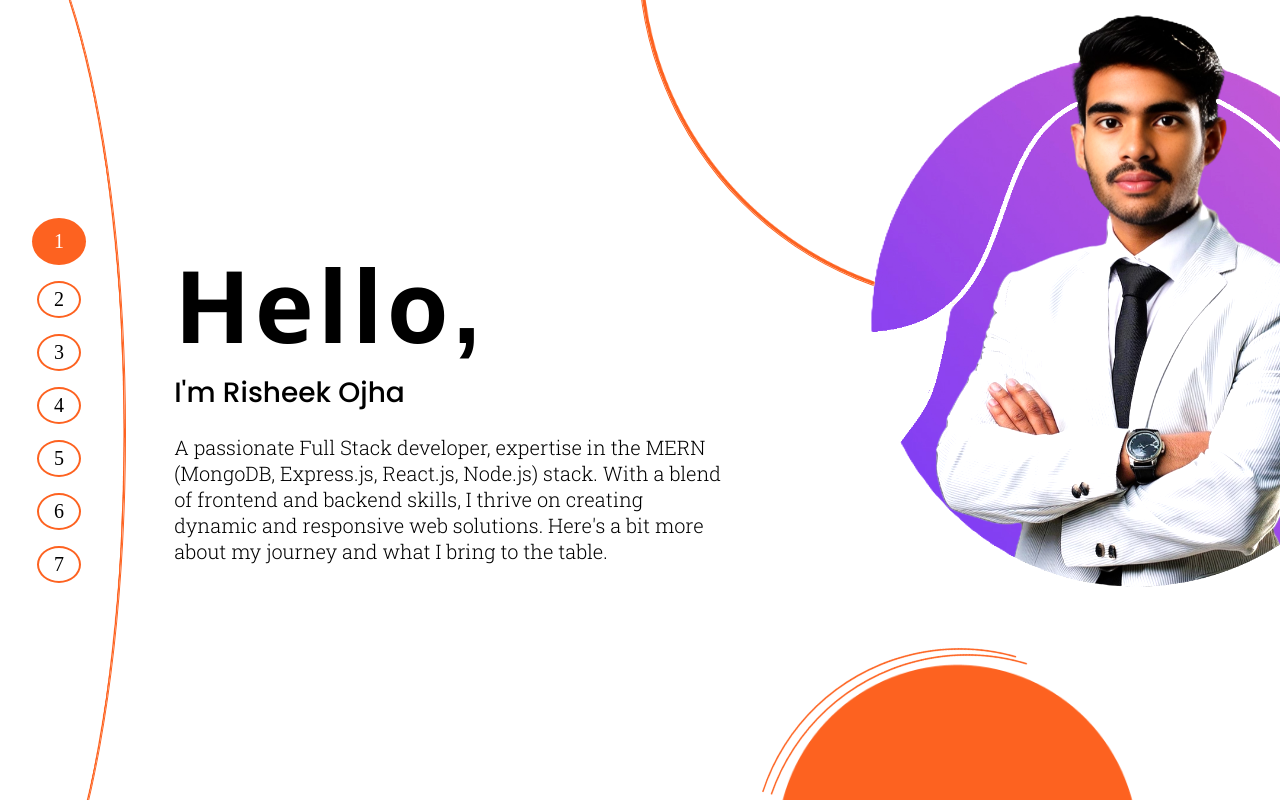
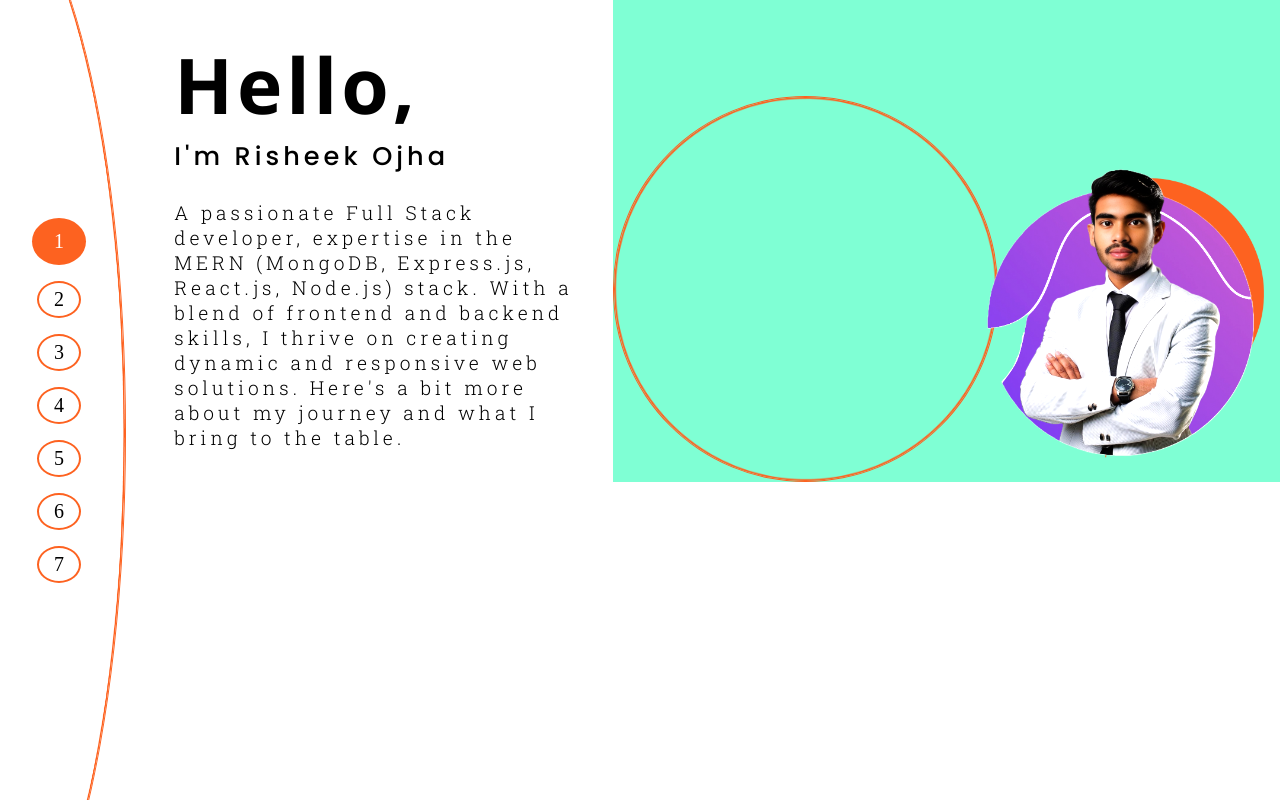
Before and after one commit to RisheekOjha24/My-Portfolio, a React (Vite) app: page / in a window 1280 px wide. Shown: the top 800 px of the page. Built offline with nearby package versions, Linux system fonts and the light colour scheme; a web font is replaced by a local one.

Commit message:
process tomake repsovine

```diff
--- a/src/pages/Btn1Page.jsx
+++ b/src/pages/Btn1Page.jsx
@@ -1,15 +1,17 @@
-import React from 'react'
+import React from "react";
 import styles from "../styles/Btn1Page.module.css";
-import solidCircle from "../assets/solidCircle.png"
-import arc from "../assets/arc.png"
+import solidCircle from "../assets/solidCircle.png";
+import arc from "../assets/arc.png";
 import bigCircle from "../assets/bigCircle.png";
 import myImage from "../assets/my-image-Photoroom.png";
 
 function Btn1Page() {
   return (
-    <div className={styles.Box}>
-      <div className={styles["left-part"]}>
-        <div className={styles["centre-part"]}><h1>Hello<span>,</span>
+    <div className={styles.Container}>
+      <div className={styles.LeftPart}>
+        <div className={styles.CentrePart}>
+          <h1>
+            Hello<span>,</span>
           </h1>
           <h2>I'm Risheek Ojha</h2>
           <br />
@@ -23,23 +25,23 @@ function Btn1Page() {
         </div>
       </div>
 
-      <div className={styles["right-part"]}>
-        <img
-          src={bigCircle}
-          alt="big circle"
-          className={styles["big-circle"]}
-        />
+      <div className={styles.RightPart}>
+        <img src={bigCircle} alt="big circle" className={styles.BigCircle} />
         <img
           src={solidCircle}
           alt="image of circle"
-          className={styles["solid-circle"]}
+          className={styles.SolidCircle}
         />
-        <img src={myImage} alt="my image" className={styles["my-image"]} />
-        <img src={arc} alt="an arc" className={styles["arc"]} />
-        <img src={arc} alt="an arc" className={`${styles["arc"]} ${styles["arc2"]}`} />
+        <img src={myImage} alt="my image" className={styles.MyImage} />
+        <img src={arc} alt="an arc" className={styles.Arc} />
+        <img
+          src={arc}
+          alt="an arc"
+          className={`${styles.Arc} ${styles.Arc2}`}
+        />
       </div>
     </div>
   );
 }
 
-export default Btn1Page
+export default Btn1Page;
--- a/src/styles/Btn1Page.module.css
+++ b/src/styles/Btn1Page.module.css
@@ -1,77 +1,107 @@
 @import url('https://fonts.googleapis.com/css2?family=Montserrat:wght@500&family=Poppins:wght@500&family=Roboto+Slab:wght@300&display=swap');
-/* family=RobotoSlab:wght@300&*/
-.Box{
+
+.Container {
   display: flex;
-    height: 100%;
   background-color: aquamarine;
 }
-.left-part{
-    flex: 1.2;
+
+.LeftPart {
+  flex: 1;
   background-color: white;
-    display:flex;
-    justify-content:start;
+  display: flex;
+  justify-content: flex-start;
   align-items: center;
+  padding: 2rem;
 }
-.right-part{
-    flex:1;
-    background-color: white;
+
+.CentrePart {
+  font-family: 'Segoe UI', Tahoma, Geneva, Verdana, sans-serif;
+  letter-spacing: 4px;
 }
-.solid-circle{
-    bottom: 0;
-    width:25rem;
-    position: fixed;
-    z-index: 4;
-    border-radius: 50%;
-    height:auto;
-    transform: translateY(15rem);
+
+.CentrePart h1 {
+  font-size: 6vw; /* Responsive font size */
 }
-.arc{
-    transform: translateY(3.4rem) translateX(-1.2rem) rotate(10deg);
-    position: fixed;
-    bottom: 0rem;
-    height:15rem;
+
+.CentrePart h1 span {
+  font-weight: 800;
 }
-.arc2{
-     transform: translateY(3.1rem) translateX(-1.8rem) rotate(9deg);
+
+.CentrePart h2 {
+  font-family: Poppins;
+  font-size: 2vw; /* Responsive font size */
+  font-weight: lighter;
 }
-.big-circle{
-    height:44rem;
+
+.CentrePart p {
+  font-size: 1.5vw; /* Responsive font size */
+  font-family: 'Roboto Slab';
+}
+
+.RightPart {
+  flex: 1;
+  display: flex;
+  justify-content: flex-end;
+  align-items: flex-end;
+  position: relative; /* Make sure images are positioned relative to this container */
+}
+
+.BigCircle {
+  height: 30vw; /* Responsive size */
   border-radius: 50%;
   border: 1px solid #fd6220;
   z-index: 1;
-    position:fixed;
-    right:0rem;
-    transform: translateX(4rem) translateY(-25rem);
+  margin-right: 2vw; /* Responsive margin */
 }
-.my-image{
-    position: fixed;
-    width:40rem;
-    right:0rem;
-    transform: translateX(11rem);
-    z-index:2;
+
+.SolidCircle {
+  width: 20vw; /* Responsive size */
+  height: auto;
+  z-index: 2;
+  margin-bottom: 5vw; /* Responsive margin */
+}
+
+.MyImage {
+  width: 25vw; /* Responsive size */
+  height: auto;
+  z-index: 3;
   border-radius: 50%;
+  filter: brightness(110%);
+  position: absolute;
+  bottom: 0;
+  right: 0;
+}
 
-    filter: brightness(110%);
+.Arc {
+  height: 12vw; /* Responsive size */
+  position: absolute;
+  bottom: 0;
+  right: 0;
 }
-.centre-part{
-    margin: 2rem;
+
+.Arc2 {
+  transform: translateX(-1.8vw) rotate(9deg); /* Adjusted for responsiveness */
 }
-.centre-part h1{
-    font-size: 100px;
-    font-family: 'Segoe UI', Tahoma, Geneva, Verdana, sans-serif;
-    letter-spacing: 4px;
+
+
+@media (max-width: 768px) {
+  .Container {
+    flex-direction: column; /* Stack items vertically on smaller screens */
   }
-.centre-part h1 span{
-    font-family: sans-serif, 'Gill Sans', 'Gill Sans MT';
-    font-weight: 800;
+
+  .RightPart {
+    flex-direction: column; /* Stack items vertically */
+    align-items: center; /* Center items horizontally */
+    padding: 2rem; /* Add padding for spacing */
   }
-.centre-part h2{
-    font-family:Poppins;
-    font-size:28px;
-    font-weight:lighter;
+
+  .BigCircle {
+    height: 20vw; /* Adjusted size for smaller screens */
+    margin-bottom: 2rem; /* Add margin between items */
   }
-.centre-part p{
-    font-size: 20px;
-    font-family:'Roboto Slab';
 
+  .SolidCircle {
+    width: 15vw; /* Adjusted size */
+    margin-bottom: 2rem; /* Add margin between items */
   }
+}
--- a/vite.config.js
+++ /dev/null
@@ -1,7 +0,0 @@
-import { defineConfig } from 'vite'
-import react from '@vitejs/plugin-react-swc'
-
-// https://vitejs.dev/config/
-export default defineConfig({
-  plugins: [react()],
-})
```
Lines whose indentation alone changed are shown as unchanged.
